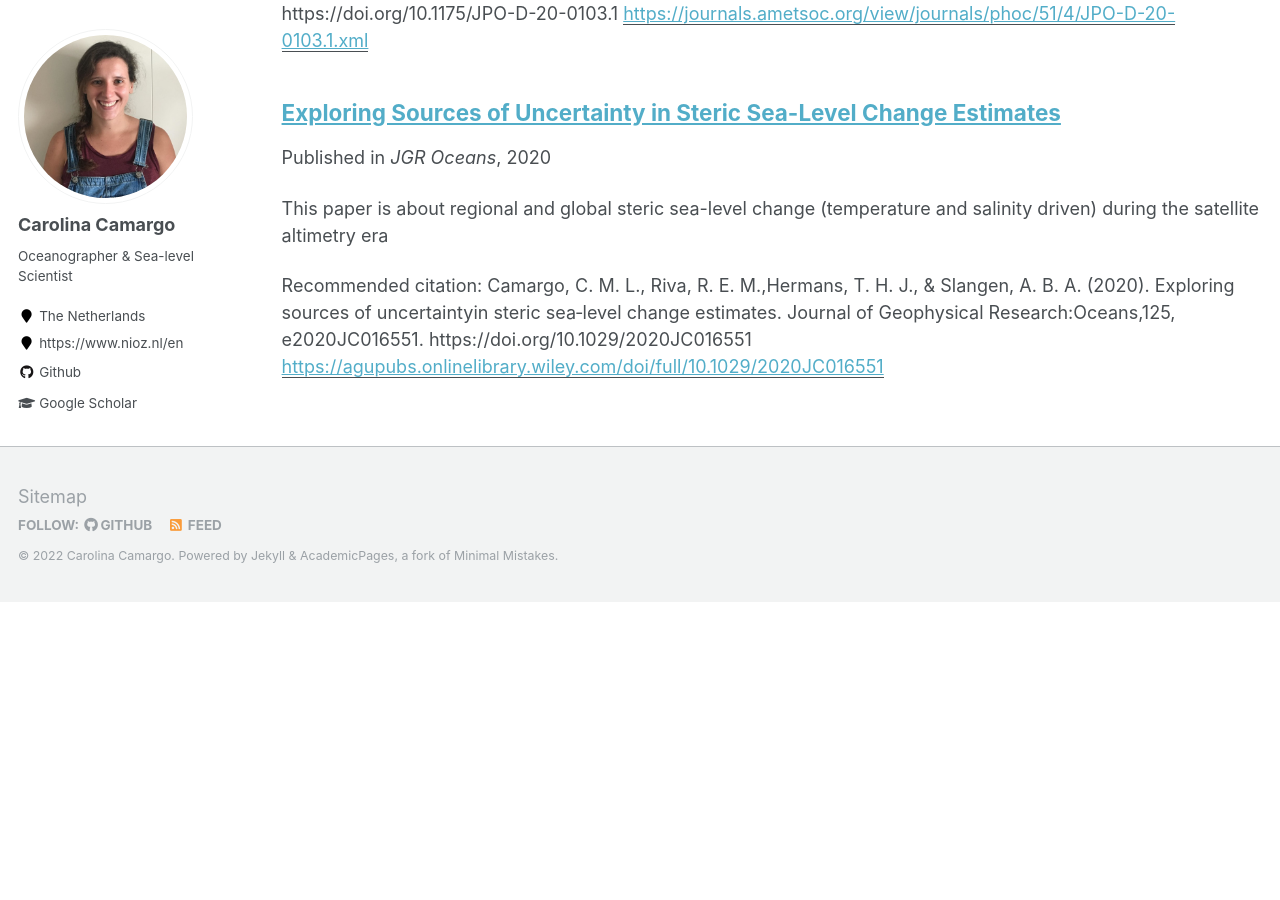
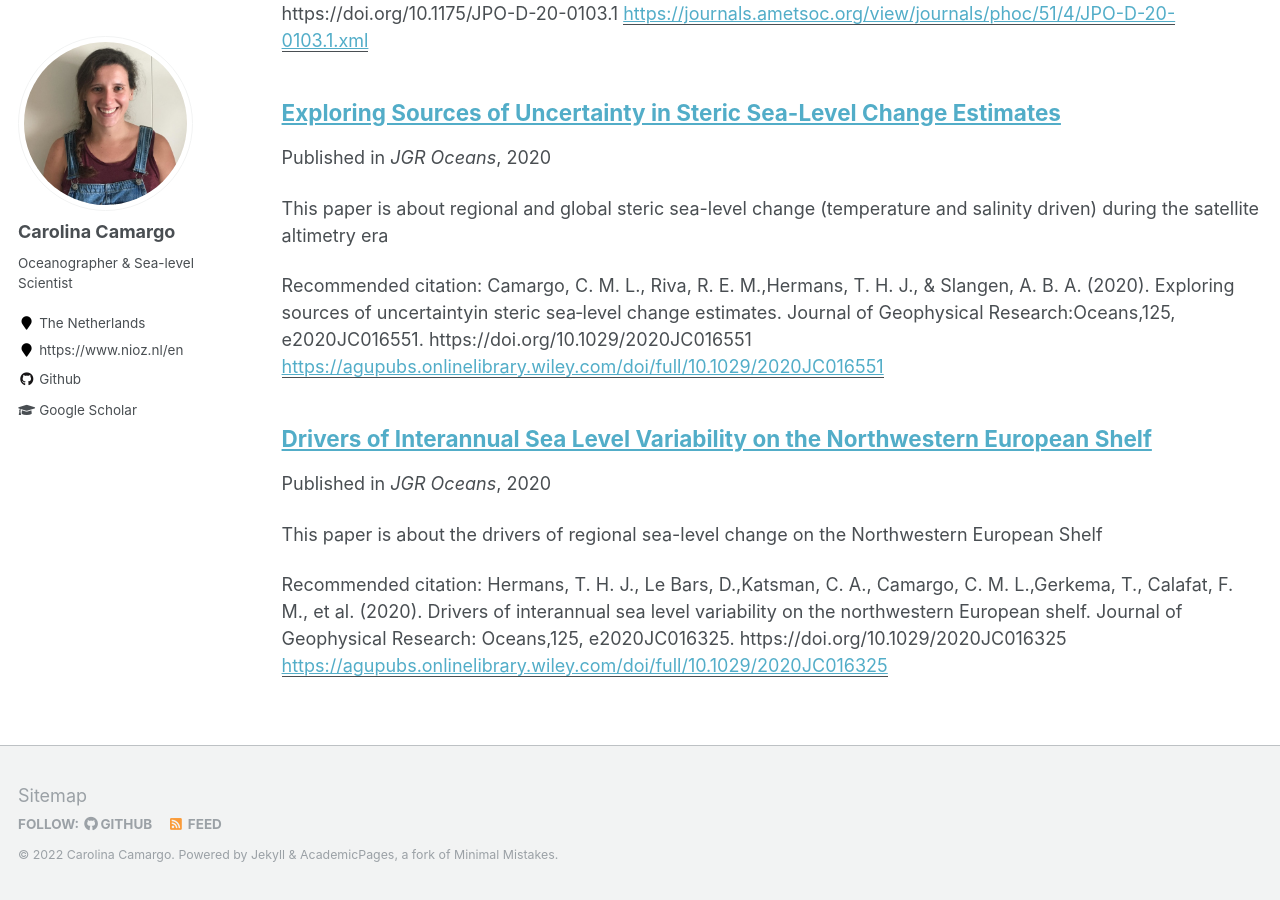
Before and after one commit to carocamargo/carocamargo.github.io, a Jekyll site: the page built from _pages/publications.md, in a window 1280 px wide and 900 px high, scrolled down 1042 px. Built offline with Jekyll 4.4.1, drawn with Linux system fonts in a browser that asks for light colours; a file with an impossible date is left out; before the commit the page ends 1644 px from its top, so only the background shows below that.

Commit message:
Update 2020-22-09-JGRoceans-drivers.md

```diff
--- a/_publications/2020-22-09-JGRoceans-drivers.md
+++ b/_publications/2020-22-09-JGRoceans-drivers.md
@@ -1,12 +1,12 @@
 ---
 title: "Drivers of Interannual Sea Level Variability on the Northwestern European Shelf"
 collection: publications
-permalink: /publication/2020-22-09-JGRoceans-drivers
+permalink: /publication/2020-09-22-JGRoceans-drivers
 excerpt: 'This paper is about the drivers of regional sea-level change on the Northwestern European Shelf'
-date: 2020-22-09
+date: 2020-09-22
 venue: 'JGR Oceans'
-citation: 'Hermans, T. H. J., Le Bars, D.,Katsman, C. A., Camargo, C. M. L.,Gerkema, T., Calafat, F. M., et al.(2020). Drivers of interannual sea levelvariability on the northwesternEuropean shelf.Journal of GeophysicalResearch: Oceans,125, e2020JC016325. https://doi.org/10.1029/2020JC016325'
 paperurl: 'https://agupubs.onlinelibrary.wiley.com/doi/full/10.1029/2020JC016325'
+citation: 'Hermans, T. H. J., Le Bars, D.,Katsman, C. A., Camargo, C. M. L.,Gerkema, T., Calafat, F. M., et al. (2020). Drivers of interannual sea level variability on the northwestern European shelf. Journal of Geophysical Research: Oceans,125, e2020JC016325. https://doi.org/10.1029/2020JC016325'
 ---
 "Sea level on the continental shelf northwest of Europe is rising in thelong term but is also varying strongly from year to year. This makes it difficult to determine the rate ofsea level rise from observations. To improve long‐term trends computed from sea level observations, thecauses of short‐term sea level variability need to be understood. Therefore, we test the influences of differentcomponents of the atmosphere and ocean on year‐to‐year sea level variability, using a numerical oceanmodel for northwestern Europe. Wefind that the varying strength and direction of winds causes largevariability of sea level in the southern and eastern North Sea. In other places on the continental shelf, sealevel variability is mainly influenced by the variability of atmospheric pressure. We alsofind that theocean outside our model domain drives small and uniform sea level variability on the continental shelf andthat there is a moderate influence of solar radiation, precipitation, and evaporation. Our results help tounderstand how sea level varies at different locations in northwestern Europe and to obtain better estimatesof the rate of long‐term sea level rise."
 
```
